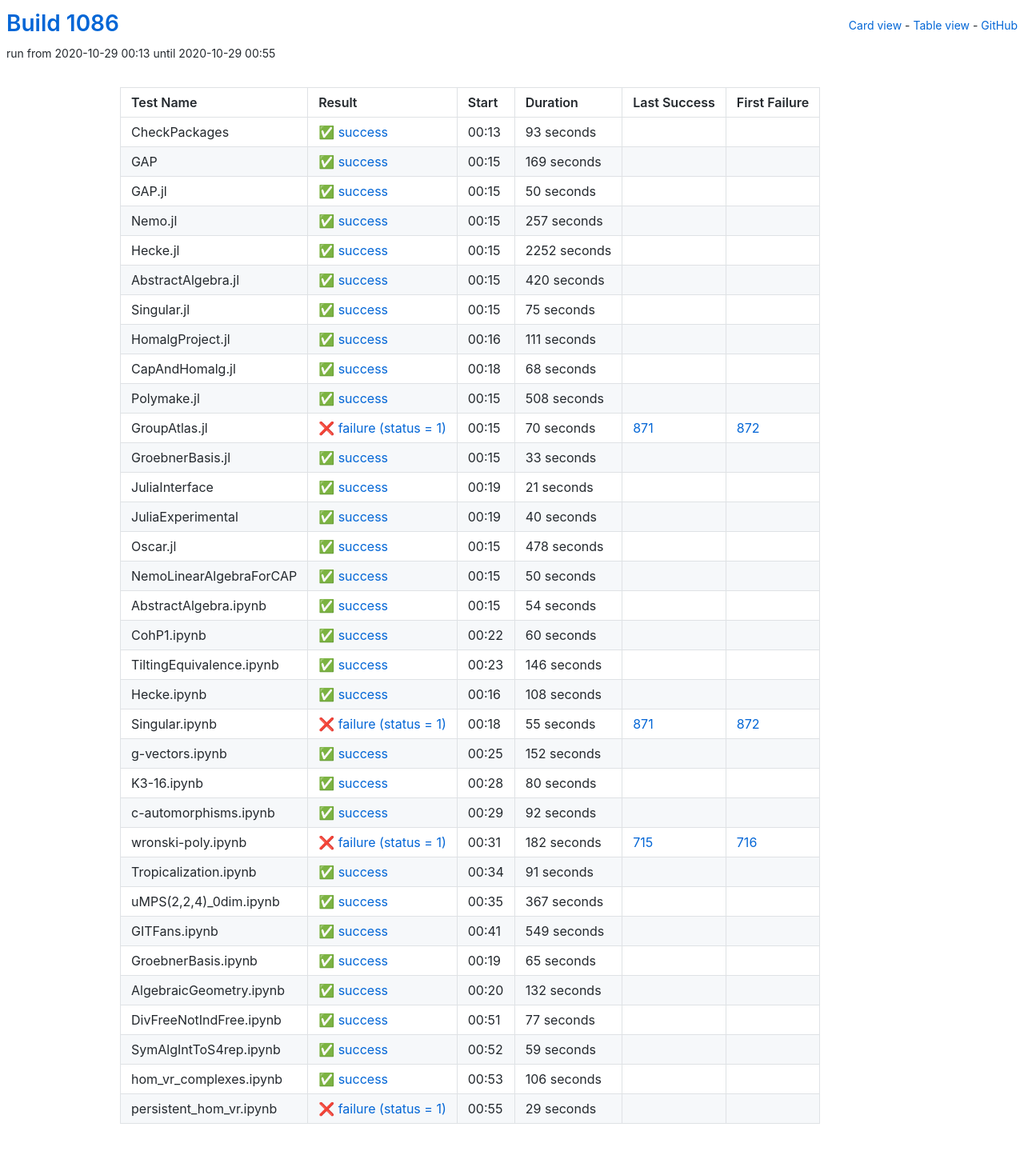
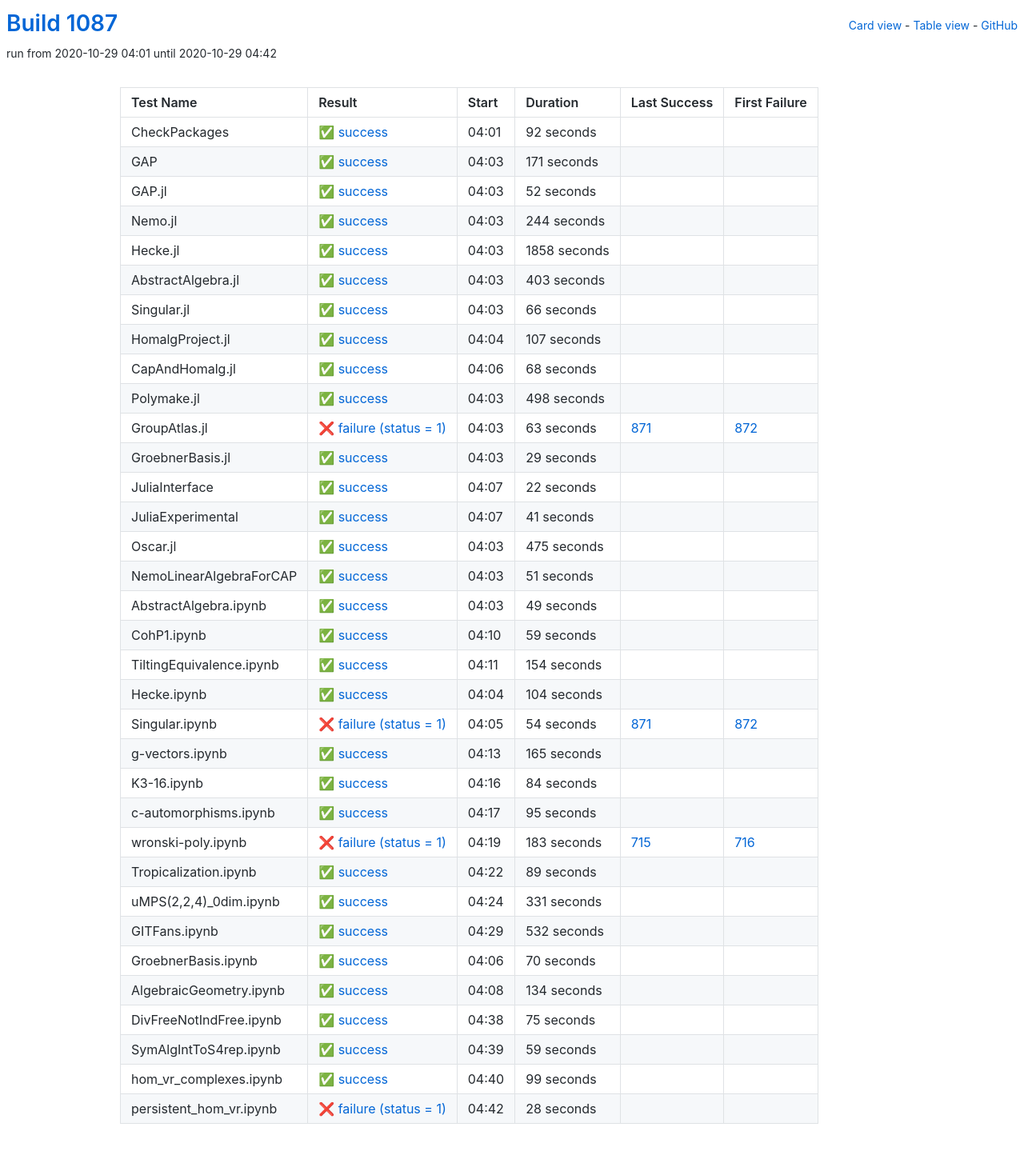
Before and after one commit to oscar-system/oscar-ci-status-stable, a Jekyll site: the page built from table.html, in a window 1280 px wide. Shown: the whole page at 80% size. Built offline with Jekyll 4.4.1, drawn with Linux system fonts in a browser that asks for light colours.

Commit message:
Build #1087

```diff
--- a/_data/ci.yml
+++ b/_data/ci.yml
@@ -1,6 +1,6 @@
 ---
-build: 1086
-build_url: https://oscarci.mathematik.uni-kl.de/job/oscar-stable/1086/
+build: 1087
+build_url: https://oscarci.mathematik.uni-kl.de/job/oscar-stable/1087/
 job: oscar-stable
 organization: oscar-system
 repo: oscar-ci-status-stable
@@ -8,104 +8,104 @@ repourl: https://github.com/oscar-system/oscar-ci-status-stable
 tests:
 - name: CheckPackages
   id: checkpackages
-  log: https://oscarci.mathematik.uni-kl.de/job/oscar-stable/1086/artifact/logs/build-1086/CheckPackages.log
-  start: 2020-10-29 00:13
+  log: https://oscarci.mathematik.uni-kl.de/job/oscar-stable/1087/artifact/logs/build-1087/CheckPackages.log
+  start: 2020-10-29 04:01
   success: true
   exitcode: 0
   status: success
-  duration: 93
+  duration: 92
   last_success: false
   last_success_url:
   first_failure: false
   first_failure_url:
 - name: GAP
   id: gap
-  log: https://oscarci.mathematik.uni-kl.de/job/oscar-stable/1086/artifact/logs/build-1086/GAP.log
-  start: 2020-10-29 00:15
+  log: https://oscarci.mathematik.uni-kl.de/job/oscar-stable/1087/artifact/logs/build-1087/GAP.log
+  start: 2020-10-29 04:03
   success: true
   exitcode: 0
   status: success
-  duration: 169
+  duration: 171
   last_success: false
   last_success_url:
   first_failure: false
   first_failure_url:
 - name: GAP.jl
   id: gap-jl
-  log: https://oscarci.mathematik.uni-kl.de/job/oscar-stable/1086/artifact/logs/build-1086/GAP.jl.log
-  start: 2020-10-29 00:15
+  log: https://oscarci.mathematik.uni-kl.de/job/oscar-stable/1087/artifact/logs/build-1087/GAP.jl.log
+  start: 2020-10-29 04:03
   success: true
   exitcode: 0
   status: success
-  duration: 50
+  duration: 52
   last_success: false
   last_success_url:
   first_failure: false
   first_failure_url:
 - name: Nemo.jl
   id: nemo-jl
-  log: https://oscarci.mathematik.uni-kl.de/job/oscar-stable/1086/artifact/logs/build-1086/Nemo.jl.log
-  start: 2020-10-29 00:15
+  log: https://oscarci.mathematik.uni-kl.de/job/oscar-stable/1087/artifact/logs/build-1087/Nemo.jl.log
+  start: 2020-10-29 04:03
   success: true
   exitcode: 0
   status: success
-  duration: 257
+  duration: 244
   last_success: false
   last_success_url:
   first_failure: false
   first_failure_url:
 - name: Hecke.jl
   id: hecke-jl
-  log: https://oscarci.mathematik.uni-kl.de/job/oscar-stable/1086/artifact/logs/build-1086/Hecke.jl.log
-  start: 2020-10-29 00:15
+  log: https://oscarci.mathematik.uni-kl.de/job/oscar-stable/1087/artifact/logs/build-1087/Hecke.jl.log
+  start: 2020-10-29 04:03
   success: true
   exitcode: 0
   status: success
-  duration: 2252
+  duration: 1858
   last_success: false
   last_success_url:
   first_failure: false
   first_failure_url:
 - name: AbstractAlgebra.jl
   id: abstractalgebra-jl
-  log: https://oscarci.mathematik.uni-kl.de/job/oscar-stable/1086/artifact/logs/build-1086/AbstractAlgebra.jl.log
-  start: 2020-10-29 00:15
+  log: https://oscarci.mathematik.uni-kl.de/job/oscar-stable/1087/artifact/logs/build-1087/AbstractAlgebra.jl.log
+  start: 2020-10-29 04:03
   success: true
   exitcode: 0
   status: success
-  duration: 420
+  duration: 403
   last_success: false
   last_success_url:
   first_failure: false
   first_failure_url:
 - name: Singular.jl
   id: singular-jl
-  log: https://oscarci.mathematik.uni-kl.de/job/oscar-stable/1086/artifact/logs/build-1086/Singular.jl.log
-  start: 2020-10-29 00:15
+  log: https://oscarci.mathematik.uni-kl.de/job/oscar-stable/1087/artifact/logs/build-1087/Singular.jl.log
+  start: 2020-10-29 04:03
   success: true
   exitcode: 0
   status: success
-  duration: 75
+  duration: 66
   last_success: false
   last_success_url:
   first_failure: false
   first_failure_url:
 - name: HomalgProject.jl
   id: homalgproject-jl
-  log: https://oscarci.mathematik.uni-kl.de/job/oscar-stable/1086/artifact/logs/build-1086/HomalgProject.jl.log
-  start: 2020-10-29 00:16
+  log: https://oscarci.mathematik.uni-kl.de/job/oscar-stable/1087/artifact/logs/build-1087/HomalgProject.jl.log
+  start: 2020-10-29 04:04
   success: true
   exitcode: 0
   status: success
-  duration: 111
+  duration: 107
   last_success: false
   last_success_url:
   first_failure: false
   first_failure_url:
 - name: CapAndHomalg.jl
   id: capandhomalg-jl
-  log: https://oscarci.mathematik.uni-kl.de/job/oscar-stable/1086/artifact/logs/build-1086/CapAndHomalg.jl.log
-  start: 2020-10-29 00:18
+  log: https://oscarci.mathematik.uni-kl.de/job/oscar-stable/1087/artifact/logs/build-1087/CapAndHomalg.jl.log
+  start: 2020-10-29 04:06
   success: true
   exitcode: 0
   status: success
@@ -116,272 +116,272 @@ tests:
   first_failure_url:
 - name: Polymake.jl
   id: polymake-jl
-  log: https://oscarci.mathematik.uni-kl.de/job/oscar-stable/1086/artifact/logs/build-1086/Polymake.jl.log
-  start: 2020-10-29 00:15
+  log: https://oscarci.mathematik.uni-kl.de/job/oscar-stable/1087/artifact/logs/build-1087/Polymake.jl.log
+  start: 2020-10-29 04:03
   success: true
   exitcode: 0
   status: success
-  duration: 508
+  duration: 498
   last_success: false
   last_success_url:
   first_failure: false
   first_failure_url:
 - name: GroupAtlas.jl
   id: groupatlas-jl
-  log: https://oscarci.mathematik.uni-kl.de/job/oscar-stable/1086/artifact/logs/build-1086/GroupAtlas.jl.log
-  start: 2020-10-29 00:15
+  log: https://oscarci.mathematik.uni-kl.de/job/oscar-stable/1087/artifact/logs/build-1087/GroupAtlas.jl.log
+  start: 2020-10-29 04:03
   success: false
   exitcode: 1
   status: failure
-  duration: 70
+  duration: 63
   last_success: 871
   last_success_url: https://oscarci.mathematik.uni-kl.de/job/oscar-stable/871/
   first_failure: 872
   first_failure_url: https://oscarci.mathematik.uni-kl.de/job/oscar-stable/872/
 - name: GroebnerBasis.jl
   id: groebnerbasis-jl
-  log: https://oscarci.mathematik.uni-kl.de/job/oscar-stable/1086/artifact/logs/build-1086/GroebnerBasis.jl.log
-  start: 2020-10-29 00:15
+  log: https://oscarci.mathematik.uni-kl.de/job/oscar-stable/1087/artifact/logs/build-1087/GroebnerBasis.jl.log
+  start: 2020-10-29 04:03
   success: true
   exitcode: 0
   status: success
-  duration: 33
+  duration: 29
   last_success: false
   last_success_url:
   first_failure: false
   first_failure_url:
 - name: JuliaInterface
   id: juliainterface
-  log: https://oscarci.mathematik.uni-kl.de/job/oscar-stable/1086/artifact/logs/build-1086/JuliaInterface.log
-  start: 2020-10-29 00:19
+  log: https://oscarci.mathematik.uni-kl.de/job/oscar-stable/1087/artifact/logs/build-1087/JuliaInterface.log
+  start: 2020-10-29 04:07
   success: true
   exitcode: 0
   status: success
-  duration: 21
+  duration: 22
   last_success: false
   last_success_url:
   first_failure: false
   first_failure_url:
 - name: JuliaExperimental
   id: juliaexperimental
-  log: https://oscarci.mathematik.uni-kl.de/job/oscar-stable/1086/artifact/logs/build-1086/JuliaExperimental.log
-  start: 2020-10-29 00:19
+  log: https://oscarci.mathematik.uni-kl.de/job/oscar-stable/1087/artifact/logs/build-1087/JuliaExperimental.log
+  start: 2020-10-29 04:07
   success: true
   exitcode: 0
   status: success
-  duration: 40
+  duration: 41
   last_success: false
   last_success_url:
   first_failure: false
   first_failure_url:
 - name: Oscar.jl
   id: oscar-jl
-  log: https://oscarci.mathematik.uni-kl.de/job/oscar-stable/1086/artifact/logs/build-1086/Oscar.jl.log
-  start: 2020-10-29 00:15
+  log: https://oscarci.mathematik.uni-kl.de/job/oscar-stable/1087/artifact/logs/build-1087/Oscar.jl.log
+  start: 2020-10-29 04:03
   success: true
   exitcode: 0
   status: success
-  duration: 478
+  duration: 475
   last_success: false
   last_success_url:
   first_failure: false
   first_failure_url:
 - name: NemoLinearAlgebraForCAP
   id: nemolinearalgebraforcap
-  log: https://oscarci.mathematik.uni-kl.de/job/oscar-stable/1086/artifact/logs/build-1086/NemoLinearAlgebraForCAP.log
-  start: 2020-10-29 00:15
+  log: https://oscarci.mathematik.uni-kl.de/job/oscar-stable/1087/artifact/logs/build-1087/NemoLinearAlgebraForCAP.log
+  start: 2020-10-29 04:03
   success: true
   exitcode: 0
   status: success
-  duration: 50
+  duration: 51
   last_success: false
   last_success_url:
   first_failure: false
   first_failure_url:
 - name: AbstractAlgebra.ipynb
   id: abstractalgebra-ipynb
-  log: https://oscarci.mathematik.uni-kl.de/job/oscar-stable/1086/artifact/logs/build-1086/AbstractAlgebra.ipynb.log
-  start: 2020-10-29 00:15
+  log: https://oscarci.mathematik.uni-kl.de/job/oscar-stable/1087/artifact/logs/build-1087/AbstractAlgebra.ipynb.log
+  start: 2020-10-29 04:03
   success: true
   exitcode: 0
   status: success
-  duration: 54
+  duration: 49
   last_success: false
   last_success_url:
   first_failure: false
   first_failure_url:
 - name: CohP1.ipynb
   id: cohp1-ipynb
-  log: https://oscarci.mathematik.uni-kl.de/job/oscar-stable/1086/artifact/logs/build-1086/CohP1.ipynb.log
-  start: 2020-10-29 00:22
+  log: https://oscarci.mathematik.uni-kl.de/job/oscar-stable/1087/artifact/logs/build-1087/CohP1.ipynb.log
+  start: 2020-10-29 04:10
   success: true
   exitcode: 0
   status: success
-  duration: 60
+  duration: 59
   last_success: false
   last_success_url:
   first_failure: false
   first_failure_url:
 - name: TiltingEquivalence.ipynb
   id: tiltingequivalence-ipynb
-  log: https://oscarci.mathematik.uni-kl.de/job/oscar-stable/1086/artifact/logs/build-1086/TiltingEquivalence.ipynb.log
-  start: 2020-10-29 00:23
+  log: https://oscarci.mathematik.uni-kl.de/job/oscar-stable/1087/artifact/logs/build-1087/TiltingEquivalence.ipynb.log
+  start: 2020-10-29 04:11
   success: true
   exitcode: 0
   status: success
-  duration: 146
+  duration: 154
   last_success: false
   last_success_url:
   first_failure: false
   first_failure_url:
 - name: Hecke.ipynb
   id: hecke-ipynb
-  log: https://oscarci.mathematik.uni-kl.de/job/oscar-stable/1086/artifact/logs/build-1086/Hecke.ipynb.log
-  start: 2020-10-29 00:16
+  log: https://oscarci.mathematik.uni-kl.de/job/oscar-stable/1087/artifact/logs/build-1087/Hecke.ipynb.log
+  start: 2020-10-29 04:04
   success: true
   exitcode: 0
   status: success
-  duration: 108
+  duration: 104
   last_success: false
   last_success_url:
   first_failure: false
   first_failure_url:
 - name: Singular.ipynb
   id: singular-ipynb
-  log: https://oscarci.mathematik.uni-kl.de/job/oscar-stable/1086/artifact/logs/build-1086/Singular.ipynb.log
-  start: 2020-10-29 00:18
+  log: https://oscarci.mathematik.uni-kl.de/job/oscar-stable/1087/artifact/logs/build-1087/Singular.ipynb.log
+  start: 2020-10-29 04:05
   success: false
   exitcode: 1
   status: failure
-  duration: 55
+  duration: 54
   last_success: 871
   last_success_url: https://oscarci.mathematik.uni-kl.de/job/oscar-stable/871/
   first_failure: 872
   first_failure_url: https://oscarci.mathematik.uni-kl.de/job/oscar-stable/872/
 - name: g-vectors.ipynb
   id: g-vectors-ipynb
-  log: https://oscarci.mathematik.uni-kl.de/job/oscar-stable/1086/artifact/logs/build-1086/g-vectors.ipynb.log
-  start: 2020-10-29 00:25
+  log: https://oscarci.mathematik.uni-kl.de/job/oscar-stable/1087/artifact/logs/build-1087/g-vectors.ipynb.log
+  start: 2020-10-29 04:13
   success: true
   exitcode: 0
   status: success
-  duration: 152
+  duration: 165
   last_success: false
   last_success_url:
   first_failure: false
   first_failure_url:
 - name: K3-16.ipynb
   id: k3-16-ipynb
-  log: https://oscarci.mathematik.uni-kl.de/job/oscar-stable/1086/artifact/logs/build-1086/K3-16.ipynb.log
-  start: 2020-10-29 00:28
+  log: https://oscarci.mathematik.uni-kl.de/job/oscar-stable/1087/artifact/logs/build-1087/K3-16.ipynb.log
+  start: 2020-10-29 04:16
   success: true
   exitcode: 0
   status: success
-  duration: 80
+  duration: 84
   last_success: false
   last_success_url:
   first_failure: false
   first_failure_url:
 - name: c-automorphisms.ipynb
   id: c-automorphisms-ipynb
-  log: https://oscarci.mathematik.uni-kl.de/job/oscar-stable/1086/artifact/logs/build-1086/c-automorphisms.ipynb.log
-  start: 2020-10-29 00:29
+  log: https://oscarci.mathematik.uni-kl.de/job/oscar-stable/1087/artifact/logs/build-1087/c-automorphisms.ipynb.log
+  start: 2020-10-29 04:17
   success: true
   exitcode: 0
   status: success
-  duration: 92
+  duration: 95
   last_success: false
   last_success_url:
   first_failure: false
   first_failure_url:
 - name: wronski-poly.ipynb
   id: wronski-poly-ipynb
-  log: https://oscarci.mathematik.uni-kl.de/job/oscar-stable/1086/artifact/logs/build-1086/wronski-poly.ipynb.log
-  start: 2020-10-29 00:31
+  log: https://oscarci.mathematik.uni-kl.de/job/oscar-stable/1087/artifact/logs/build-1087/wronski-poly.ipynb.log
+  start: 2020-10-29 04:19
   success: false
   exitcode: 1
   status: failure
-  duration: 182
+  duration: 183
   last_success: 715
   last_success_url: https://oscarci.mathematik.uni-kl.de/job/oscar-stable/715/
   first_failure: 716
   first_failure_url: https://oscarci.mathematik.uni-kl.de/job/oscar-stable/716/
 - name: Tropicalization.ipynb
   id: tropicalization-ipynb
-  log: https://oscarci.mathematik.uni-kl.de/job/oscar-stable/1086/artifact/logs/build-1086/Tropicalization.ipynb.log
-  start: 2020-10-29 00:34
+  log: https://oscarci.mathematik.uni-kl.de/job/oscar-stable/1087/artifact/logs/build-1087/Tropicalization.ipynb.log
+  start: 2020-10-29 04:22
   success: true
   exitcode: 0
   status: success
-  duration: 91
+  duration: 89
   last_success: false
   last_success_url:
   first_failure: false
   first_failure_url:
 - name: uMPS(2,2,4)_0dim.ipynb
   id: umps-2-2-4-0dim-ipynb
-  log: https://oscarci.mathematik.uni-kl.de/job/oscar-stable/1086/artifact/logs/build-1086/uMPS-2-2-4-_0dim.ipynb.log
-  start: 2020-10-29 00:35
+  log: https://oscarci.mathematik.uni-kl.de/job/oscar-stable/1087/artifact/logs/build-1087/uMPS-2-2-4-_0dim.ipynb.log
+  start: 2020-10-29 04:24
   success: true
   exitcode: 0
   status: success
-  duration: 367
+  duration: 331
   last_success: false
   last_success_url:
   first_failure: false
   first_failure_url:
 - name: GITFans.ipynb
   id: gitfans-ipynb
-  log: https://oscarci.mathematik.uni-kl.de/job/oscar-stable/1086/artifact/logs/build-1086/GITFans.ipynb.log
-  start: 2020-10-29 00:41
+  log: https://oscarci.mathematik.uni-kl.de/job/oscar-stable/1087/artifact/logs/build-1087/GITFans.ipynb.log
+  start: 2020-10-29 04:29
   success: true
   exitcode: 0
   status: success
-  duration: 549
+  duration: 532
   last_success: false
   last_success_url:
   first_failure: false
   first_failure_url:
 - name: GroebnerBasis.ipynb
   id: groebnerbasis-ipynb
-  log: https://oscarci.mathematik.uni-kl.de/job/oscar-stable/1086/artifact/logs/build-1086/GroebnerBasis.ipynb.log
-  start: 2020-10-29 00:19
+  log: https://oscarci.mathematik.uni-kl.de/job/oscar-stable/1087/artifact/logs/build-1087/GroebnerBasis.ipynb.log
+  start: 2020-10-29 04:06
   success: true
   exitcode: 0
   status: success
-  duration: 65
+  duration: 70
   last_success: false
   last_success_url:
   first_failure: false
   first_failure_url:
 - name: AlgebraicGeometry.ipynb
   id: algebraicgeometry-ipynb
-  log: https://oscarci.mathematik.uni-kl.de/job/oscar-stable/1086/artifact/logs/build-1086/AlgebraicGeometry.ipynb.log
-  start: 2020-10-29 00:20
+  log: https://oscarci.mathematik.uni-kl.de/job/oscar-stable/1087/artifact/logs/build-1087/AlgebraicGeometry.ipynb.log
+  start: 2020-10-29 04:08
   success: true
   exitcode: 0
   status: success
-  duration: 132
+  duration: 134
   last_success: false
   last_success_url:
   first_failure: false
   first_failure_url:
 - name: DivFreeNotIndFree.ipynb
   id: divfreenotindfree-ipynb
-  log: https://oscarci.mathematik.uni-kl.de/job/oscar-stable/1086/artifact/logs/build-1086/DivFreeNotIndFree.ipynb.log
-  start: 2020-10-29 00:51
+  log: https://oscarci.mathematik.uni-kl.de/job/oscar-stable/1087/artifact/logs/build-1087/DivFreeNotIndFree.ipynb.log
+  start: 2020-10-29 04:38
   success: true
   exitcode: 0
   status: success
-  duration: 77
+  duration: 75
   last_success: false
   last_success_url:
   first_failure: false
   first_failure_url:
 - name: SymAlgIntToS4rep.ipynb
   id: symalginttos4rep-ipynb
-  log: https://oscarci.mathematik.uni-kl.de/job/oscar-stable/1086/artifact/logs/build-1086/SymAlgIntToS4rep.ipynb.log
-  start: 2020-10-29 00:52
+  log: https://oscarci.mathematik.uni-kl.de/job/oscar-stable/1087/artifact/logs/build-1087/SymAlgIntToS4rep.ipynb.log
+  start: 2020-10-29 04:39
   success: true
   exitcode: 0
   status: success
@@ -392,24 +392,24 @@ tests:
   first_failure_url:
 - name: hom_vr_complexes.ipynb
   id: hom-vr-complexes-ipynb
-  log: https://oscarci.mathematik.uni-kl.de/job/oscar-stable/1086/artifact/logs/build-1086/hom_vr_complexes.ipynb.log
-  start: 2020-10-29 00:53
+  log: https://oscarci.mathematik.uni-kl.de/job/oscar-stable/1087/artifact/logs/build-1087/hom_vr_complexes.ipynb.log
+  start: 2020-10-29 04:40
   success: true
   exitcode: 0
   status: success
-  duration: 106
+  duration: 99
   last_success: false
   last_success_url:
   first_failure: false
   first_failure_url:
 - name: persistent_hom_vr.ipynb
   id: persistent-hom-vr-ipynb
-  log: https://oscarci.mathematik.uni-kl.de/job/oscar-stable/1086/artifact/logs/build-1086/persistent_hom_vr.ipynb.log
-  start: 2020-10-29 00:55
+  log: https://oscarci.mathematik.uni-kl.de/job/oscar-stable/1087/artifact/logs/build-1087/persistent_hom_vr.ipynb.log
+  start: 2020-10-29 04:42
   success: false
   exitcode: 1
   status: failure
-  duration: 29
+  duration: 28
   last_success: false
   last_success_url:
   first_failure: false
```
Also changed, not shown: README.md.
